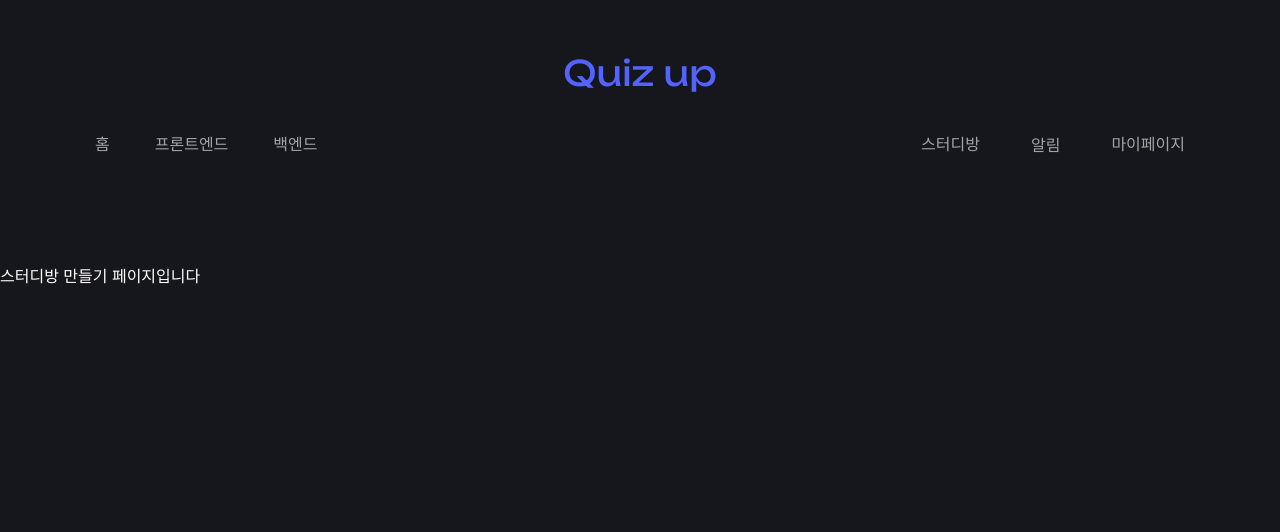
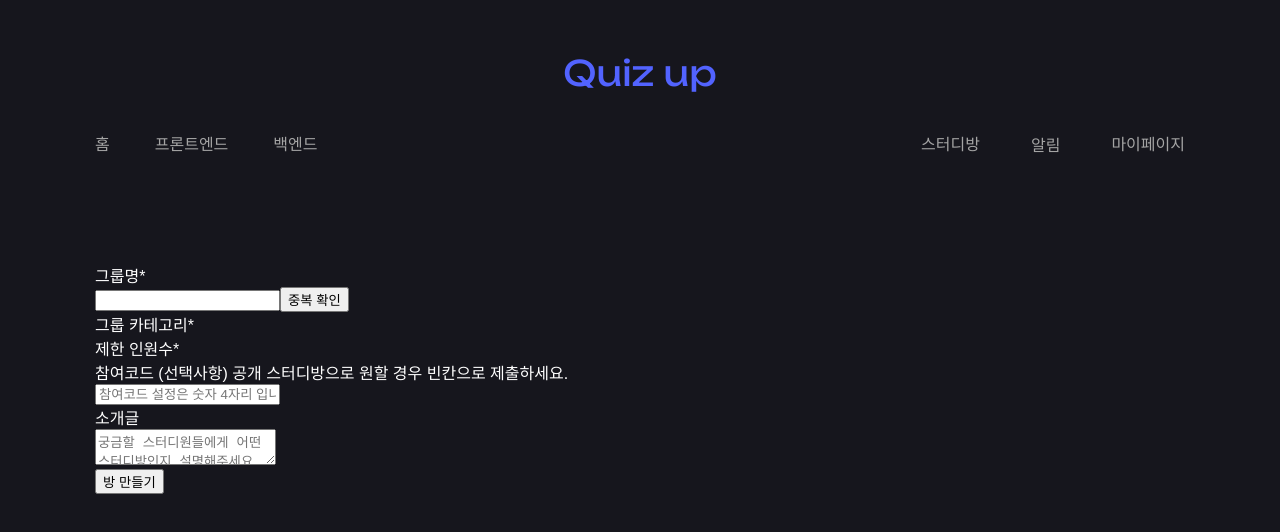
Before and after one commit to QuizUpWebProject/front, a React (Create React App) app: page /studymake in a window 1280 px wide. Shown: the top 532 px of the page. Built offline with nearby package versions, Linux system fonts and the light colour scheme.

Commit message:
design: 스터디방 만들기 틀 잡기 #19

```diff
--- a/src/pages/StudyMake.jsx
+++ b/src/pages/StudyMake.jsx
@@ -1,5 +1,47 @@
+import styled from "styled-components";
+
 const StudyMake = () => {
-  return <div>스터디방 만들기 페이지입니다</div>;
+  return (
+    <Wrapper>
+      <div>
+        <div>그룹명*</div>
+        <input />
+        <button>중복 확인</button>
+      </div>
+
+      <div>
+        <div>그룹 카테고리*</div>
+        {/* select (front/back) */}
+      </div>
+
+      <div>
+        <div>제한 인원수*</div>
+        {/* select (1~50) */}
+      </div>
+
+      <div>
+        <div>
+          참여코드 (선택사항) 공개 스터디방으로 원할 경우 빈칸으로 제출하세요.
+        </div>
+        <input
+          text="password"
+          placeholder="참여코드 설정은 숫자 4자리 입니다."
+        />
+      </div>
+
+      <div>
+        <div>소개글</div>
+        <textarea placeholder="궁금할 스터디원들에게 어떤 스터디방인지 설명해주세요. ex) 규칙사항, 준비하는 문제에 대해 간략하게 적어보세요." />
+      </div>
+
+      <button>방 만들기</button>
+    </Wrapper>
+  );
 };
 
 export default StudyMake;
+
+const Wrapper = styled.div`
+  max-width: 1090px;
+  margin: 0 auto;
+`;
```
